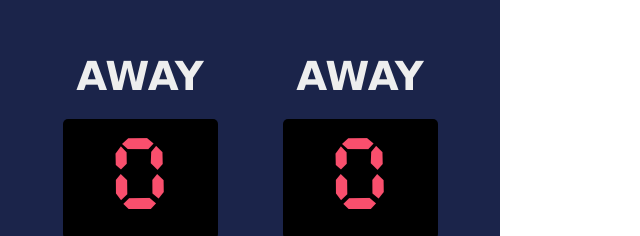
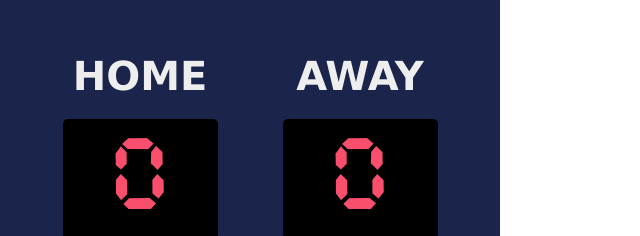
Before and after one commit to HappyOtto/Bucketball_counter, a website: page index.html in a window 1280 px wide. Shown: the top 236 px of the page, 0-640 px from the left. Drawn offline with nearby package versions, Linux system fonts and the light colour scheme.

Commit message:
AWAY TO HOME

```diff
--- a/index.html
+++ b/index.html
@@ -5,7 +5,7 @@
     <body>
         <div class="container">
             <div id="home">
-                <h3>AWAY</h3>
+                <h3>HOME</h3>
                 <div id="home-score" class="home-img">0</div>
                     <div id="btn-conteiner">
                         <button id="btn" onclick="home1()">+1</button>
```
